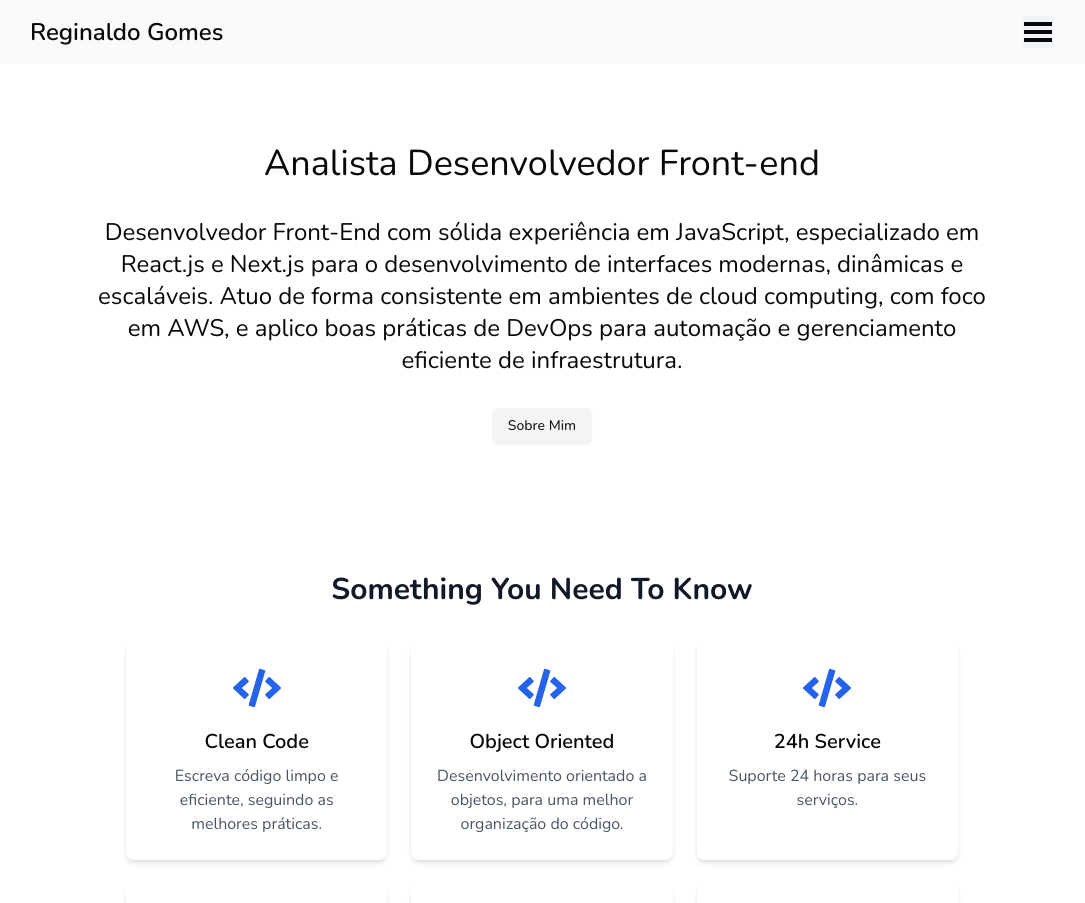
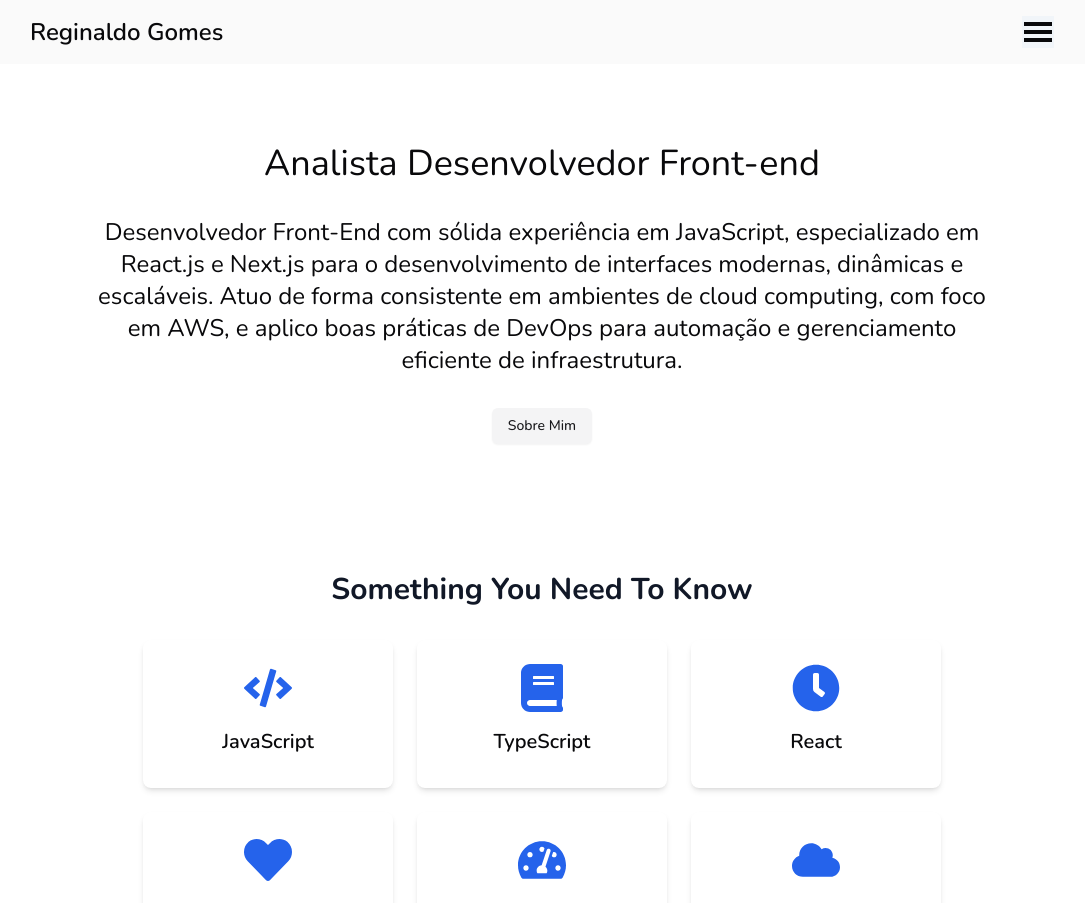
Before and after one commit to reginaldogomes/nextjs-developer-resume, a Next.js app: page / in a window 1280 px wide. Shown: the top 903 px of the page, without its empty margins (98-1183 px from the left). Built offline with nearby package versions, Linux system fonts and the light colour scheme.

Commit message:
update: adjusted skills

```diff
--- a/src/components/Skills.tsx
+++ b/src/components/Skills.tsx
@@ -40,13 +40,12 @@ const FeatureList = () => (
           return (
             <div
               key={title}
-              className="bg-white p-6 rounded-lg shadow-md text-center"
+              className="bg-white p-6 rounded-lg shadow-md text-center w-[250px]"
             >
               <div className="flex justify-center mb-4">
                 <Icon className="h-12 w-12 text-blue-600" />
               </div>
               <h3 className="text-xl font-semibold mb-2">{title}</h3>
-              <p className="text-gray-600">{description}</p>
             </div>
           )
         })}
--- a/src/data/teste.json
+++ b/src/data/teste.json
@@ -1,42 +1,32 @@
 [
   {
-    "icon": "JavaScript",
-    "title": "Clean Code",
+    "icon": "code",
+    "title": "JavaScript",
     "description": "Escreva código limpo e eficiente, seguindo as melhores práticas."
   },
   {
-    "icon": "TypeScript",
-    "title": "Object Oriented",
+    "icon": "book",
+    "title": "TypeScript",
     "description": "Desenvolvimento orientado a objetos, para uma melhor organização do código."
   },
   {
-    "icon": "React",
-    "title": "24h Service",
+    "icon": "clock",
+    "title": "React",
     "description": "Suporte 24 horas para seus serviços."
   },
   {
-    "icon": "Next",
-    "title": "Value for Money",
+    "icon": "heart",
+    "title": "Next",
     "description": "Melhor custo-benefício para os nossos clientes."
   },
   {
-    "icon": "Node",
-    "title": "Faster Response",
+    "icon": "speed",
+    "title": "Node",
     "description": "Resposta rápida para todas as suas solicitações."
   },
   {
-    "icon": "Tailwind",
-    "title": "Cloud Support",
-    "description": "Suporte completo para serviços em cloud."
-  },
-  {
-    "icon": "HTML",
-    "title": "Cloud Support",
-    "description": "Suporte completo para serviços em cloud."
-  },
-  {
-    "icon": "CSS",
-    "title": "Cloud Support",
+    "icon": "cloud",
+    "title": "Tailwind",
     "description": "Suporte completo para serviços em cloud."
   }
 ]
```
